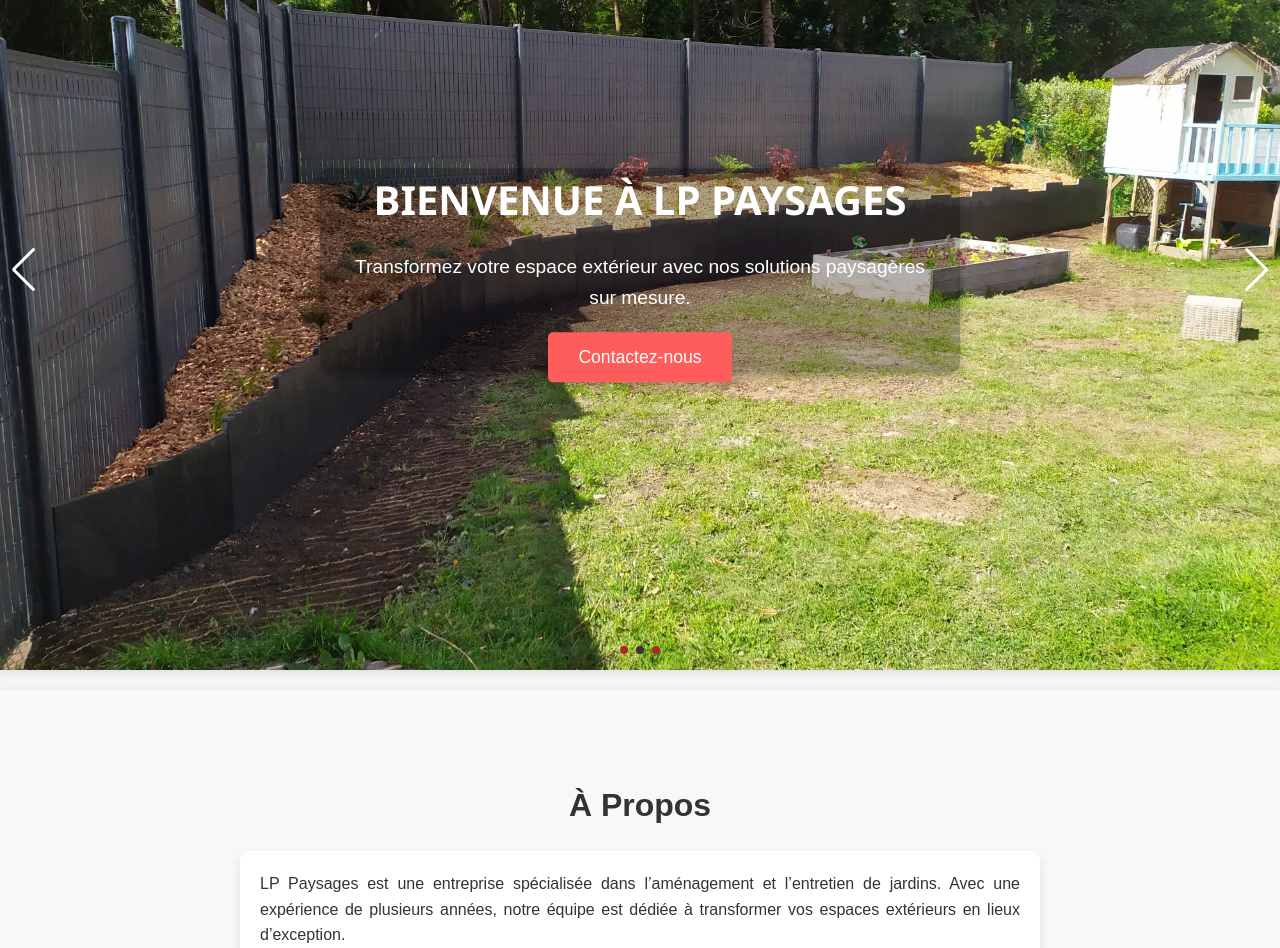
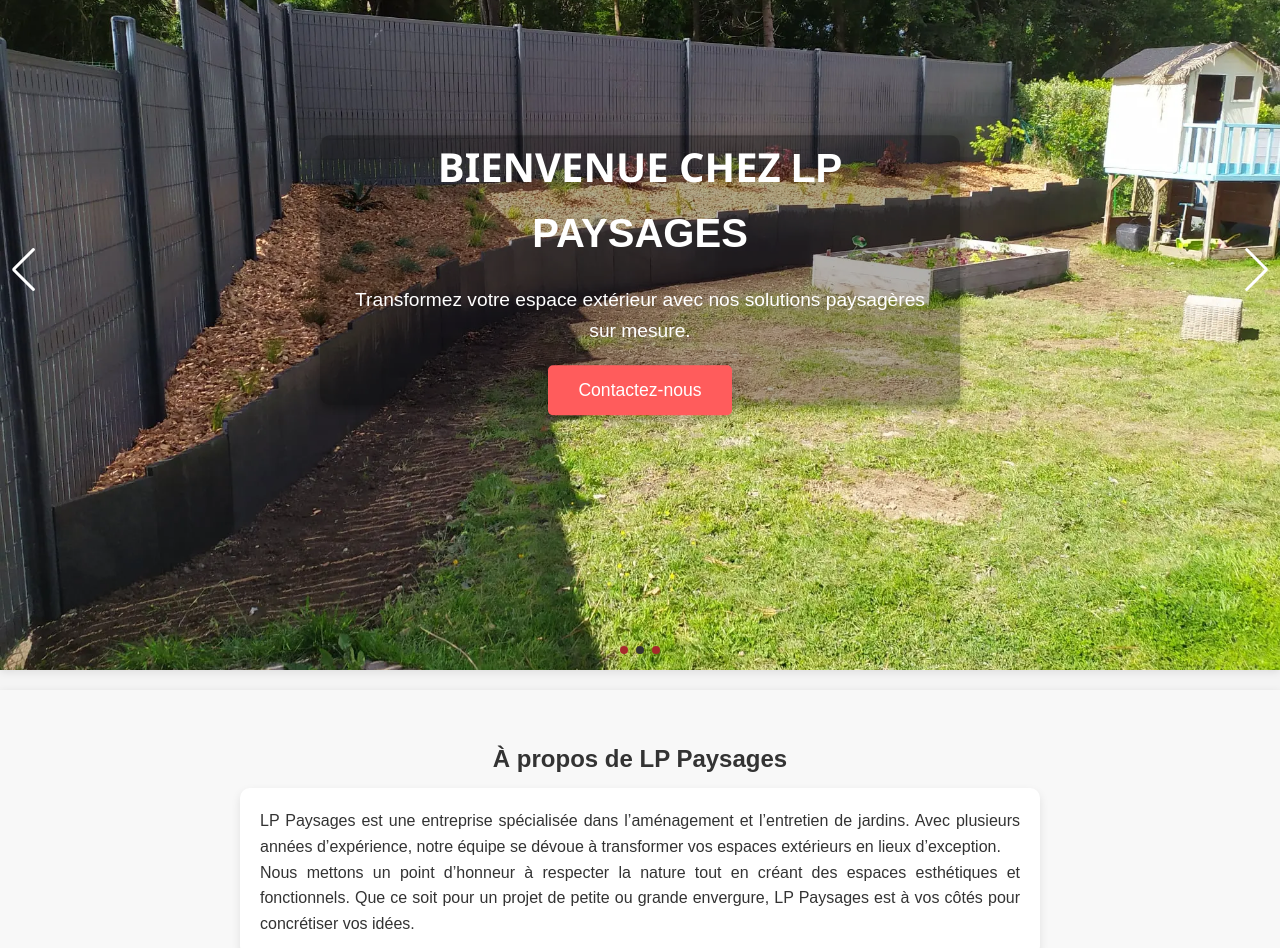
Before and after one commit to Jordan-celton/lp-paysages-react, a React (Vite) app: page / in a window 1280 px wide. Shown: the part 240-1188 px from the top of the page. Built offline with nearby package versions, Linux system fonts and the light colour scheme.

Commit message:
Amélioration du SEO sur les composants About, Contact, Header et Hero

```diff
--- a/index.html
+++ b/index.html
@@ -6,7 +6,7 @@
   <meta name="viewport" content="width=device-width, initial-scale=1.0">
   <title>LP Paysages | Paysagiste à [Ta Ville] - Création & Entretien</title>
   <meta name="description"
-    content="LP Paysages, expert en création et entretien d'espaces verts à [Ta Ville]. Transformez votre jardin avec nos services de paysagisme sur mesure.">
+    content="LP Paysages, expert en création et entretien d'espaces verts à Quimper et ses alentours. Transformez votre jardin avec nos services de paysagisme sur mesure.">
   <meta name="keywords"
     content="paysagiste, aménagement extérieur, entretien jardin, création paysagère, espaces verts, jardinier, [Ta Ville]">
   <meta name="author" content="LP Paysages">
@@ -57,8 +57,11 @@
       "openingHours": "Mo-Fr 08:00-18:00",
       "sameAs": [
         "https://www.facebook.com/p/LP-Paysages-100069803825796/?locale=fr_FR",
-        "https://www.instagram.com/lp.paysages/"
-      ]
+        "https://www.instagram.com/lp.paysages/",
+        "https://www.linkedin.com/company/lp-paysages/"  <!-- Si vous êtes sur LinkedIn, vous pouvez ajouter le lien -->
+      ],
+      "url": "https://www.lppaysages.com",  <!-- Remplacez avec votre propre URL -->
+      "logo": "https://www.lppaysages.com/logo.png"  <!-- Remplacez avec l'URL de votre logo -->
     }
   </script>
 
--- a/src/components/About.jsx
+++ b/src/components/About.jsx
@@ -11,28 +11,28 @@ const About = ({ setModalOpen }) => {
 
   return (
     <section id="a-propos" data-aos="fade-up">
-      <h2>À Propos</h2>
+      <h1>À propos de LP Paysages</h1> {/* Utiliser un <h1> pour la page */}
       <div className="a-propos-container">
         <div className="a-propos-texte" data-aos="fade-left">
           <p>
             LP Paysages est une entreprise spécialisée dans l’aménagement et
-            l’entretien de jardins. Avec une expérience de plusieurs années,
-            notre équipe est dédiée à transformer vos espaces extérieurs en
-            lieux d&rsquo;exception.
+            l’entretien de jardins. Avec plusieurs années d’expérience, notre
+            équipe se dévoue à transformer vos espaces extérieurs en lieux
+            d’exception.
           </p>
           <p>
-            Nous mettons un point d&rsquo;honneur à respecter la nature tout en
-            créant des espaces esthétiques et fonctionnels. Que vous ayez un
-            projet de petite ou grande envergure, LP Paysages est à vos côtés
-            pour concrétiser vos idées.
+            Nous mettons un point d’honneur à respecter la nature tout en créant
+            des espaces esthétiques et fonctionnels. Que ce soit pour un projet
+            de petite ou grande envergure, LP Paysages est à vos côtés pour
+            concrétiser vos idées.
           </p>
         </div>
 
         <button
           className="devis"
-          onClick={handleDevisClick} // Appel à la fonction avec useCallback
+          onClick={handleDevisClick}
           aria-label="Demander un devis"
-          onFocus={() => console.log("Bouton en focus")} // Exemple d'ajout d'un gestionnaire d'événement
+          onFocus={() => console.log("Bouton en focus")}
         >
           Demande de devis
         </button>
--- a/src/components/Contact.jsx
+++ b/src/components/Contact.jsx
@@ -3,23 +3,34 @@ import "../styles/Contact.css";
 const Contact = () => {
   return (
     <section id="contact" data-aos="fade-left">
-      <h2>Contact</h2>
+      <h2>Contactez-nous</h2>
       <p>
         Pour toute demande de renseignements ou de devis, veuillez utiliser les
         informations ci-dessous :
       </p>
 
       <div className="contact-info">
-        <address>
+        <address itemScope itemType="https://schema.org/LocalBusiness">
           <p>
-            <strong>Adresse :</strong> 19 Allée des Primevères, 29000 Quimper
+            <strong>Adresse :</strong>
+            <span
+              itemProp="address"
+              itemScope
+              itemType="https://schema.org/PostalAddress"
+            >
+              <span itemProp="streetAddress">19 Allée des Primevères</span>,
+              <span itemProp="postalCode">29000</span>
+              <span itemProp="addressLocality">Quimper</span>
+            </span>
           </p>
           <p>
             <strong>Téléphone :</strong>{" "}
             <a
-              href="tel:0633272041"
+              href="tel:+33633272041"
               aria-label="Appeler le 06 33 27 20 41"
               role="link"
+              rel="noopener noreferrer"
+              itemProp="telephone"
             >
               06 33 27 20 41
             </a>
@@ -30,15 +41,40 @@ const Contact = () => {
               href="mailto:perennecludovic@gmail.com"
               aria-label="Envoyer un email à perennecludovic@gmail.com"
               role="link"
+              rel="noopener noreferrer"
+              itemProp="email"
             >
               perennecludovic@gmail.com
             </a>
           </p>
           <p>
-            <strong>Horaires :</strong> Lundi au Vendredi, 9h - 18h
+            <strong>Horaires :</strong>
+            <span itemProp="openingHours">Lundi au Vendredi, 9h - 18h</span>
           </p>
         </address>
       </div>
+
+      {/* Données structurées JSON-LD pour le SEO local */}
+      <script type="application/ld+json">
+        {`
+          {
+            "@context": "https://schema.org",
+            "@type": "LocalBusiness",
+            "name": "LP Paysages",
+            "address": {
+              "@type": "PostalAddress",
+              "streetAddress": "19 Allée des Primevères",
+              "addressLocality": "Quimper",
+              "postalCode": "29000",
+              "addressCountry": "FR"
+            },
+            "telephone": "+33 6 33 27 20 41",
+            "email": "perennecludovic@gmail.com",
+            "openingHours": "Mo-Fr 09:00-18:00",
+            "url": "https://www.lppaysages.com"
+          }
+        `}
+      </script>
     </section>
   );
 };
--- a/src/components/Header.jsx
+++ b/src/components/Header.jsx
@@ -1,33 +1,24 @@
-import React, { useState, useCallback } from "react";
 import { Link } from "react-scroll";
+import { useState, useCallback } from "react";
 import "../styles/Header.css";
-import logo from "../assets/logo.png"; // Assurez-vous d'utiliser un logo optimisé en .webp
+import logo from "../assets/logo.png";
 
-// Utilisation de React.memo pour éviter le rendu inutile
-const Header = React.memo(function Header() {
+// Utilisation de useCallback pour éviter la recréation des fonctions à chaque render
+const Header = () => {
   const [menuOpen, setMenuOpen] = useState(false);
 
-  // Fonction de toggle pour le menu burger
   const toggleMenu = useCallback(() => {
     setMenuOpen((prevMenuOpen) => !prevMenuOpen);
   }, []);
 
-  // Fonction pour fermer le menu
   const closeMenu = useCallback(() => {
     setMenuOpen(false);
   }, []);
 
   return (
     <header>
-      {/* Logo avec lazy loading */}
-      <img
-        className="logo"
-        src={logo}
-        alt="Logo LP Paysages"
-        loading="lazy" // Optimisation du chargement de l'image
-      />
+      <img className="logo" src={logo} alt="Logo LP Paysages" />
 
-      {/* Navigation principale */}
       <div className="nav-container">
         <nav className={`nav-links ${menuOpen ? "active" : ""}`}>
           <ul>
@@ -81,7 +72,6 @@ const Header = React.memo(function Header() {
         </nav>
       </div>
 
-      {/* Menu Burger (Mobile) */}
       <div
         className="burger"
         onClick={toggleMenu}
@@ -97,6 +87,6 @@ const Header = React.memo(function Header() {
       </div>
     </header>
   );
-});
+};
 
 export default Header;
--- a/src/components/Hero.jsx
+++ b/src/components/Hero.jsx
@@ -7,52 +7,41 @@ import "../styles/Hero.css";
 import ImageHero1 from "../assets/Aménagement extérieur/amenagement-1.webp";
 import ImageHero2 from "../assets/Clotûres/cloture_1.webp";
 import ImageHero3 from "../assets/Murs/mur-1.webp";
+import { useEffect } from "react";
 
-// Ajout de préchargement des images principales
 const Hero = () => {
+  // Préchargement des images dans un useEffect
+  useEffect(() => {
+    const images = [ImageHero1, ImageHero2, ImageHero3];
+    images.forEach((src) => {
+      const img = new Image();
+      img.src = src;
+    });
+  }, []);
+
   return (
     <section id="accueil">
-      <link
-        rel="preload"
-        href={ImageHero1}
-        as="image"
-        type="image/webp"
-        media="(min-width: 768px)"
-      />
-      <link
-        rel="preload"
-        href={ImageHero2}
-        as="image"
-        type="image/webp"
-        media="(min-width: 768px)"
-      />
-      <link
-        rel="preload"
-        href={ImageHero3}
-        as="image"
-        type="image/webp"
-        media="(min-width: 768px)"
-      />
-
       <Swiper
         modules={[Navigation, Pagination, Autoplay]}
-        spaceBetween={10} // Réduit l'espace entre les slides pour une expérience plus fluide
+        spaceBetween={10}
         slidesPerView={1}
         navigation
         pagination={{ clickable: true }}
-        autoplay={{ delay: 5000, disableOnInteraction: false }} // Légèrement plus lent
+        autoplay={{ delay: 5000, disableOnInteraction: false }}
         loop={true}
         lazyPreloadPrevNext={1}
         initialSlide={0}
         className="swiper-container"
+        aria-live="polite" // Amélioration accessibilité
       >
         <SwiperSlide>
           <img
             src={ImageHero1}
             alt="Aménagement extérieur avec des plantations et des allées"
             loading="lazy"
-            width="100%"
-            height="auto"
+            width="1920"
+            height="1080"
+            style={{ objectFit: "cover" }}
           />
         </SwiperSlide>
         <SwiperSlide>
@@ -60,8 +49,9 @@ const Hero = () => {
             src={ImageHero2}
             alt="Clôture moderne pour délimiter un jardin"
             loading="lazy"
-            width="100%"
-            height="auto"
+            width="1920"
+            height="1080"
+            style={{ objectFit: "cover" }}
           />
         </SwiperSlide>
         <SwiperSlide>
@@ -69,14 +59,17 @@ const Hero = () => {
             src={ImageHero3}
             alt="Mur paysager décoratif dans un jardin"
             loading="lazy"
-            width="100%"
-            height="auto"
+            width="1920"
+            height="1080"
+            style={{ objectFit: "cover" }}
           />
         </SwiperSlide>
       </Swiper>
 
       <div className="hero-content">
-        <h1>Bienvenue à LP Paysages</h1>
+        <h1>
+          Bienvenue chez <span>LP Paysages</span>
+        </h1>
         <p>
           Transformez votre espace extérieur avec nos solutions paysagères sur
           mesure.
```
